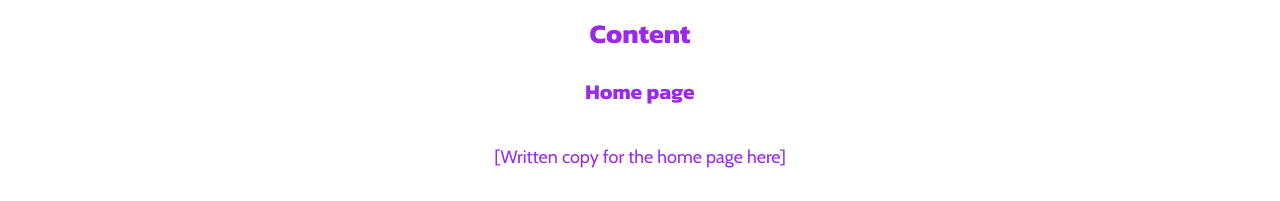
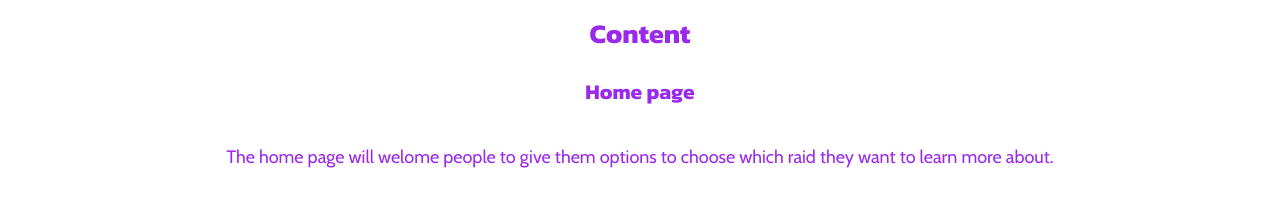
Before and after one commit to logcow123/portfolio, a plain HTML site: page site-plan.html in a window 1280 px wide. Shown: the part 2520-2721 px from the top of the page. Drawn offline with nearby package versions, Linux system fonts and the light colour scheme; a web font is replaced by a local one.

Commit message:
started week 8 assignment

```diff
--- a/site-plan.html
+++ b/site-plan.html
@@ -125,7 +125,7 @@
       </h2>
       <h3>Home page</h3>
       <p>
-        [Written copy for the home page here]
+        The home page will welome people to give them options to choose which raid they want to learn more about.
       </p>
       <p>Images for the Home page</p>
         <img src="#" alt="image for homepage">
```
Also changed, not shown: index.html (+2 -1 lines).
